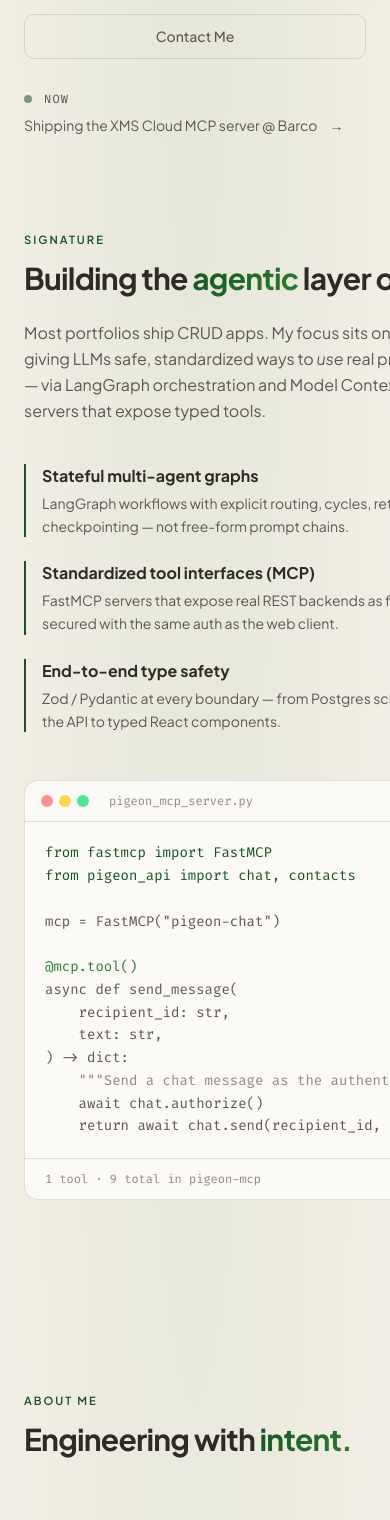
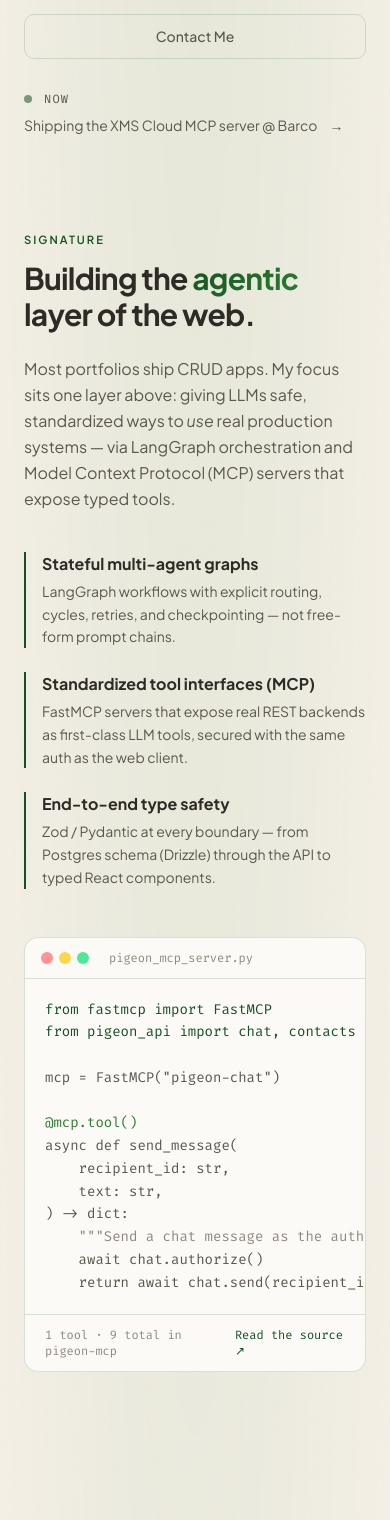
Before and after one commit to Prajjwal2507/personal-site, a React (Vite) app: page / in a window 390 px wide. Shown: the part 844-2364 px from the top of the page. Built offline with nearby package versions, Linux system fonts and the light colour scheme; no server answers.

Commit message:
signature section changed

```diff
--- a/src/components/Signature.jsx
+++ b/src/components/Signature.jsx
@@ -47,11 +47,11 @@ const PILLARS = [
 
 export default function Signature() {
   return (
-    <section id="signature" className="py-24 md:py-32 relative">
+    <section id="signature" className="py-24 md:py-32 relative overflow-hidden">
       <div className="max-w-6xl mx-auto px-6">
         <div className="grid lg:grid-cols-12 gap-12 lg:gap-16 items-start">
           {/* Left: intro + pillars */}
-          <div className="lg:col-span-6">
+          <div className="lg:col-span-6 min-w-0">
             <FadeIn>
               <p className="section-label">Signature</p>
               <h2 className="text-3xl md:text-5xl font-bold tracking-tight mb-6">
@@ -83,8 +83,8 @@ export default function Signature() {
           </div>
 
           {/* Right: code snippet */}
-          <FadeIn delay={0.2} className="lg:col-span-6">
-            <div className="card overflow-hidden">
+          <FadeIn delay={0.2} className="lg:col-span-6 min-w-0 w-full">
+            <div className="card overflow-hidden w-full max-w-full">
               {/* Fake window chrome */}
               <div
                 className="flex items-center gap-2 px-4 py-3 border-b"
@@ -101,8 +101,8 @@ export default function Signature() {
               </div>
 
               {/* Code */}
-              <div className="p-5 md:p-6 overflow-x-auto">
-                <pre className="text-sm md:text-sm font-mono leading-relaxed">
+              <div className="p-5 md:p-6 overflow-x-auto max-w-full">
+                <pre className="text-sm font-mono leading-relaxed inline-block min-w-0">
                   {CODE_LINES.map((line, i) => (
                     <motion.div
                       key={i}
--- a/src/components/Stats.jsx
+++ b/src/components/Stats.jsx
@@ -125,14 +125,14 @@ export default function Stats() {
           </p>
         </FadeIn>
 
-        <div className="grid lg:grid-cols-12 gap-8">
-          <div className="lg:col-span-4 flex flex-col gap-8">
-            <FadeIn delay={0.1} className="card p-8 flex-1 flex flex-col justify-center">
+        <div className="grid lg:grid-cols-12 gap-6 md:gap-8">
+          <div className="lg:col-span-4 flex flex-col gap-6 md:gap-8 min-w-0">
+            <FadeIn delay={0.1} className="card p-6 md:p-8 flex-1 flex flex-col justify-center">
               <p className="text-[var(--fg-muted)] text-sm mb-2">Problems Solved</p>
               <p className="text-5xl font-bold text-[var(--accent)] mb-4">
                 {totalSolved !== null ? totalSolved.toLocaleString() : "…"}
               </p>
-              <div className="flex justify-between text-xs font-mono text-[var(--fg-dim)] border-t border-[var(--border)] pt-4">
+              <div className="flex flex-wrap gap-x-2 gap-y-1 justify-between text-xs font-mono text-[var(--fg-dim)] border-t border-[var(--border)] pt-4">
                 <span>
                   {data?.streak != null ? `Streak · ${data.streak}` : "DSA · DP · Graphs"}
                 </span>
@@ -142,7 +142,7 @@ export default function Stats() {
               </div>
             </FadeIn>
 
-            <FadeIn delay={0.2} className="card p-8 flex-1 flex flex-col justify-center">
+            <FadeIn delay={0.2} className="card p-6 md:p-8 flex-1 flex flex-col justify-center">
               <p className="text-[var(--fg-muted)] text-sm mb-4">Problem Distribution</p>
               <div className="space-y-4">
                 {distribution.map((d) => (
@@ -167,8 +167,8 @@ export default function Stats() {
             </FadeIn>
           </div>
 
-          <div className="lg:col-span-8 flex flex-col gap-8">
-            <FadeIn delay={0.3} className="card p-8 flex-1 overflow-x-auto">
+          <div className="lg:col-span-8 flex flex-col gap-6 md:gap-8 min-w-0">
+            <FadeIn delay={0.3} className="card p-6 md:p-8 flex-1 overflow-x-auto">
               <div className="flex justify-between items-end mb-8 min-w-[600px]">
                 <div>
                   <h3 className="font-bold text-lg mb-1">Activity Map</h3>
@@ -229,36 +229,36 @@ export default function Stats() {
               </div>
             </FadeIn>
 
-            <FadeIn delay={0.4} className="grid grid-cols-2 gap-8">
+            <FadeIn delay={0.4} className="grid grid-cols-1 sm:grid-cols-2 gap-4 md:gap-6">
               <a
                 href={`https://leetcode.com/${data?.username || "prajjwal_rajput"}`}
                 target="_blank"
                 rel="noopener noreferrer"
-                className="card p-6 flex items-center justify-between group"
+                className="card p-5 md:p-6 flex items-center justify-between gap-3 group min-w-0"
               >
-                <div>
+                <div className="min-w-0">
                   <p className="font-bold">LeetCode</p>
-                  <p className="text-sm text-[var(--fg-muted)]">
+                  <p className="text-sm text-[var(--fg-muted)] truncate">
                     {totalSolved !== null ? `${totalSolved.toLocaleString()} solved` : "Live profile"}
                   </p>
                 </div>
-                <span className="text-[var(--border-focus)] group-hover:text-[var(--accent)] transition-colors">↗</span>
+                <span className="shrink-0 text-[var(--border-focus)] group-hover:text-[var(--accent)] transition-colors">↗</span>
               </a>
               <a
                 href={`https://github.com/${gh?.username || "Prajjwal2507"}`}
                 target="_blank"
                 rel="noopener noreferrer"
-                className="card p-6 flex items-center justify-between group"
+                className="card p-5 md:p-6 flex items-center justify-between gap-3 group min-w-0"
               >
-                <div>
+                <div className="min-w-0">
                   <p className="font-bold">GitHub</p>
-                  <p className="text-sm text-[var(--fg-muted)]">
+                  <p className="text-sm text-[var(--fg-muted)] truncate">
                     {gh
                       ? `${gh.publicRepos} repos · ${gh.totalStars ?? 0} ★ · ${gh.followers} followers`
                       : "@Prajjwal2507"}
                   </p>
                 </div>
-                <span className="text-[var(--border-focus)] group-hover:text-[var(--accent)] transition-colors">↗</span>
+                <span className="shrink-0 text-[var(--border-focus)] group-hover:text-[var(--accent)] transition-colors">↗</span>
               </a>
             </FadeIn>
           </div>
```
